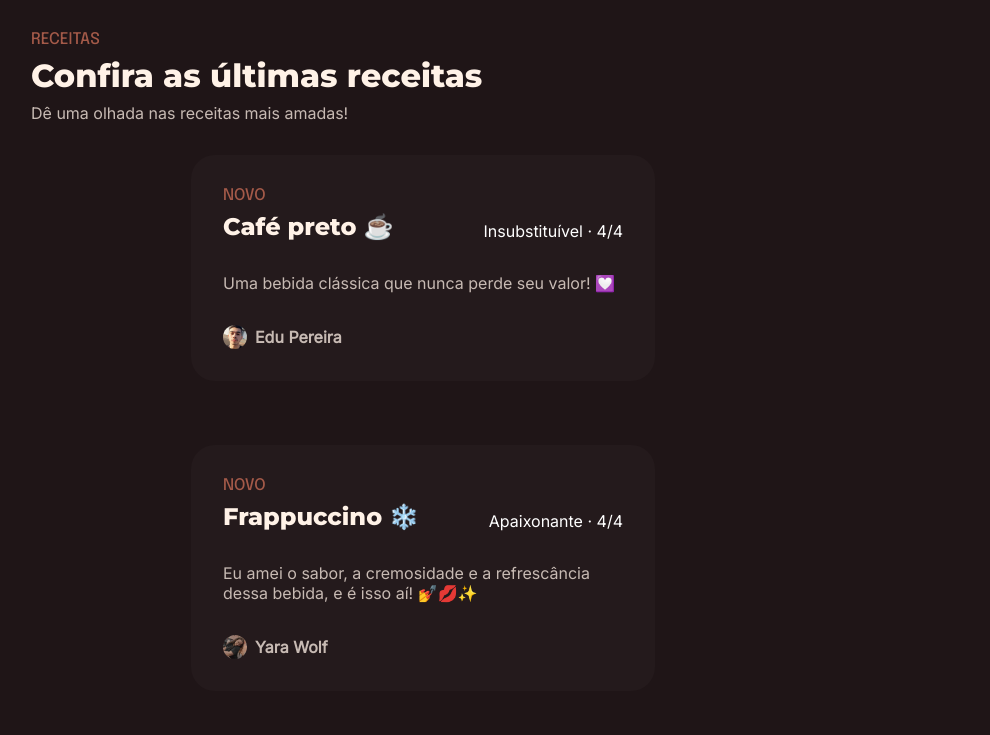
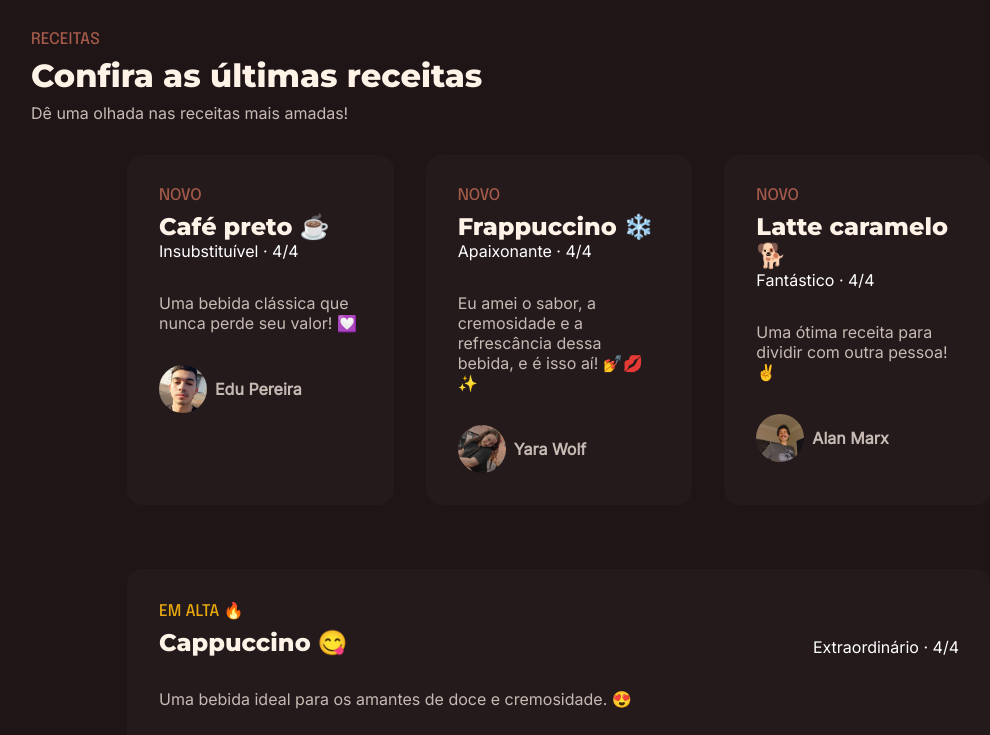
Before and after one commit to Dieovane/FelliCoffee, a plain HTML site: page index.html in a window 1280 px wide. Shown: the part 650-1385 px from the top of the page, without its empty margins (81-1071 px from the left). Drawn offline with Linux system fonts and the light colour scheme.

Commit message:
Update style.css
alterando style

```diff
--- a/style.css
+++ b/style.css
@@ -178,23 +178,26 @@ button {
 }
 
 .receitas-container {
-    padding: 0rem 10rem;
+    padding: 0rem 6rem;
     display: flex;
     flex-direction: row;
     flex-wrap: wrap;
     gap: 2rem;
-    justify-content: space-between;
+    justify-content:space-between;
+    max-width: none;
+
 }
 
 .card-receita {
     background: #241A1C;
     padding: 2rem;
-    border-radius: 1.5rem;
+    border-radius: 1rem;
     display: flex;
     flex-direction: column;
     gap: 2rem;
     flex-basis: 29rem;
     margin-top: 2rem;
+    flex: 1 0 0;
 }
 
 .receitas-card-cabecalho {
@@ -245,7 +248,7 @@ button {
 
  .receita-autor > img {
     border-radius: 20rem;
-    width: 1.5rem;
+    width: 3rem;
  }
 
  footer {
```
